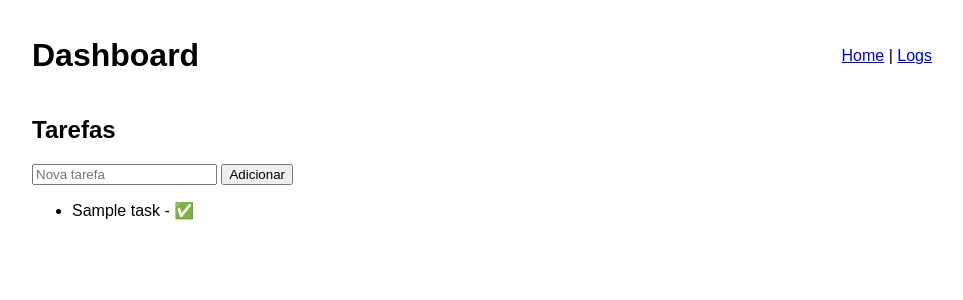
After one commit to IvvyDestiny1999/Pomodoro-Companion, a Flask app: page /dashboard in a window 1280 px wide. The commit adds this page. Shown: the top 300 px of the page, without its empty margins (158-1121 px from the left). Run offline with Flask 3, Linux system fonts and the light colour scheme; tables that the repository leaves empty hold one stand-in row (values such as "Sample post").

Commit message:
pomodoro v3

```diff
--- a/app.py
+++ b/app.py
@@ -1,51 +1,40 @@
-from flask import Flask, render_template, request, redirect, url_for
-from models import db, Task
+from flask import Flask
+from flask_sqlalchemy import SQLAlchemy
+import os
 
-app = Flask(__name__)
-app.config['SQLALCHEMY_DATABASE_URI'] = 'sqlite:///database.db'
-app.config['SQLALCHEMY_TRACK_MODIFICATIONS'] = False
+db = SQLAlchemy()
 
-db.init_app(app)
+def create_app(test_config=None):
+    app = Flask(__name__, static_folder='static', template_folder='templates')
+    app.config.from_mapping(
+        SECRET_KEY=os.environ.get('SECRET_KEY', 'dev-secret'),
+        SQLALCHEMY_DATABASE_URI=os.environ.get('DATABASE_URL', 'sqlite:///pomodoro.db'),
+        SQLALCHEMY_TRACK_MODIFICATIONS=False,
+    )
 
-with app.app_context():
-    db.create_all()
+    if test_config:
+        app.config.update(test_config)
 
-@app.route('/')
-def index():
-    return render_template('index.html')
+    db.init_app(app)
 
-@app.route('/tasks', methods=['GET', 'POST'])
-def tasks():
-    if request.method == 'POST':
-        title = request.form.get('title')
-        if title:
-            new_task = Task(title=title, done=False)
-            db.session.add(new_task)
-            db.session.commit()
-    tasks = Task.query.all()
-    return render_template('tasks.html', tasks=tasks)
+    # Register blueprints if routes.py provides them
+    try:
+        from routes import main_bp
+        app.register_blueprint(main_bp)
+    except Exception as e:
+        app.logger.warning(f"Could not register blueprint from routes.py: {e}")
 
-@app.route('/done/<int:id>')
-def done_task(id):
-    task = Task.query.get(id)
-    task.done = True
-    db.session.commit()
-    return redirect(url_for('tasks'))
+    # Create DB tables
+    with app.app_context():
+        try:
+            db.create_all()
+        except Exception as e:
+            app.logger.warning(f"DB create_all failed: {e}")
 
-@app.route('/delete/<int:id>')
-def delete_task(id):
-    task = Task.query.get(id)
-    db.session.delete(task)
-    db.session.commit()
-    return redirect(url_for('tasks'))
+    return app
 
-@app.route('/stats')
-def stats():
-    return render_template('stats.html')
-
-@app.route('/logs')
-def logs():
-    return render_template('logs.html')
+# For gunicorn: module: callable -> app:create_app()
+app = create_app()
 
 if __name__ == '__main__':
-    app.run(host='0.0.0.0', port=5000)
+    app.run(host='0.0.0.0', port=int(os.environ.get('PORT', 5000)), debug=True)
--- a/render.yaml
+++ b/render.yaml
@@ -2,6 +2,6 @@ services:
   - type: web
     name: pomodoro-companion
     env: python
-    buildCommand: pip install -r requirements.txt
-    startCommand: gunicorn app:app
     plan: free
+    buildCommand: "pip install -r requirements.txt"
+    startCommand: "gunicorn app:app"
--- a/requirements.txt
+++ b/requirements.txt
@@ -1,3 +1,3 @@
-Flask==3.0.3
-Flask-SQLAlchemy==3.1.1
-gunicorn==23.0.0
+Flask>=2.0
+Flask-SQLAlchemy>=3.0
+gunicorn
--- /dev/null
+++ b/routes.py
@@ -0,0 +1,53 @@
+from flask import Blueprint, render_template, request, redirect, url_for, jsonify, current_app
+from app import db
+from models import Task, Log
+
+main_bp = Blueprint('main', __name__)
+
+@main_bp.route('/')
+def index():
+    return render_template('index.html')
+
+@main_bp.route('/dashboard')
+def dashboard():
+    tasks = Task.query.order_by(Task.created_at.desc()).all()
+    return render_template('dashboard.html', tasks=tasks)
+
+@main_bp.route('/logs')
+def logs():
+    logs = Log.query.order_by(Log.created_at.desc()).limit(200).all()
+    return render_template('logs.html', logs=logs)
+
+# API: CRUD tasks
+@main_bp.route('/api/tasks', methods=['GET'])
+def api_tasks():
+    tasks = Task.query.order_by(Task.created_at.desc()).all()
+    return jsonify([t.to_dict() for t in tasks])
+
+@main_bp.route('/api/tasks', methods=['POST'])
+def api_tasks_create():
+    data = request.get_json() or {}
+    title = data.get('title') or data.get('name')
+    if not title:
+        return jsonify({'error': 'title required'}), 400
+    task = Task(title=title, description=data.get('description'))
+    db.session.add(task)
+    db.session.commit()
+    return jsonify(task.to_dict()), 201
+
+@main_bp.route('/api/tasks/<int:task_id>', methods=['PUT'])
+def api_tasks_update(task_id):
+    task = Task.query.get_or_404(task_id)
+    data = request.get_json() or {}
+    task.title = data.get('title', task.title)
+    task.description = data.get('description', task.description)
+    task.completed = bool(data.get('completed', task.completed))
+    db.session.commit()
+    return jsonify(task.to_dict())
+
+@main_bp.route('/api/tasks/<int:task_id>', methods=['DELETE'])
+def api_tasks_delete(task_id):
+    task = Task.query.get_or_404(task_id)
+    db.session.delete(task)
+    db.session.commit()
+    return jsonify({'deleted': True})
--- a/static/css/style.css
+++ b/static/css/style.css
@@ -1,32 +1 @@
-body {
-  font-family: Arial, sans-serif;
-  margin: 0;
-  padding: 0;
-  text-align: center;
-  background: #f4f4f4;
-}
-header {
-  background: #ff6347;
-  padding: 10px;
-  color: white;
-}
-nav a {
-  margin: 0 10px;
-  color: white;
-  text-decoration: none;
-}
-.timer-section {
-  margin-top: 20px;
-}
-#timer {
-  font-size: 3em;
-  margin: 20px 0;
-}
-button {
-  margin: 5px;
-  padding: 10px 20px;
-}
-ul {
-  list-style: none;
-  padding: 0;
-}
+body{font-family: Arial, sans-serif; max-width:900px; margin:0 auto; padding:1rem;} header{display:flex;justify-content:space-between;align-items:center;}#timer{font-size:48px;margin:1rem 0;}
--- /dev/null
+++ b/static/js/main.js
@@ -0,0 +1,64 @@
+// Minimal Pomodoro timer skeleton for frontend
+let timerEl, startBtn, stopBtn, resetBtn;
+let seconds = 25*60;
+let interval = null;
+
+function formatTime(s){
+    let m = Math.floor(s/60).toString().padStart(2,'0');
+    let sec = (s%60).toString().padStart(2,'0');
+    return `${m}:${sec}`;
+}
+
+document.addEventListener('DOMContentLoaded', ()=>{
+    timerEl = document.getElementById('timer');
+    startBtn = document.getElementById('start');
+    stopBtn = document.getElementById('stop');
+    resetBtn = document.getElementById('reset');
+    timerEl && (timerEl.textContent = formatTime(seconds));
+
+    startBtn && startBtn.addEventListener('click', ()=>{
+        if(interval) return;
+        interval = setInterval(()=>{
+            seconds--;
+            timerEl.textContent = formatTime(seconds);
+            if(seconds<=0){
+                clearInterval(interval);
+                interval = null;
+                seconds = 25*60;
+                // simple TTS
+                if(window.speechSynthesis){
+                    let u = new SpeechSynthesisUtterance('Pomodoro completed!');
+                    window.speechSynthesis.speak(u);
+                }
+            }
+        }, 1000);
+    });
+
+    stopBtn && stopBtn.addEventListener('click', ()=>{
+        if(interval) clearInterval(interval);
+        interval = null;
+    });
+
+    resetBtn && resetBtn.addEventListener('click', ()=>{
+        if(interval) clearInterval(interval);
+        interval = null;
+        seconds = 25*60;
+        timerEl.textContent = formatTime(seconds);
+    });
+
+    // Task form submit (dashboard)
+    const tf = document.getElementById('task-form');
+    if(tf){
+        tf.addEventListener('submit', async (e)=>{
+            e.preventDefault();
+            const title = tf.title.value.trim();
+            if(!title) return;
+            await fetch('/api/tasks', {
+                method: 'POST',
+                headers: {'Content-Type':'application/json'},
+                body: JSON.stringify({title})
+            });
+            window.location.reload();
+        });
+    }
+});
--- /dev/null
+++ b/static/js/version.js
@@ -0,0 +1 @@
+document.addEventListener('DOMContentLoaded', ()=>{try{document.getElementById('version').textContent = 'v0.1.0';}catch(e){}});
--- /dev/null
+++ b/templates/dashboard.html
@@ -0,0 +1,33 @@
+<!doctype html>
+<html>
+<head>
+  <meta charset="utf-8">
+  <title>Dashboard - Pomodoro Companion</title>
+  <link rel="stylesheet" href="{{ url_for('static', filename='css/style.css') }}">
+  <script src="{{ url_for('static', filename='js/main.js') }}" defer></script>
+  <script src="{{ url_for('static', filename='version.js') }}"></script>
+</head>
+<body>
+  <header>
+    <h1>Dashboard</h1>
+    <nav><a href="{{ url_for('main.index') }}">Home</a> | <a href="{{ url_for('main.logs') }}">Logs</a></nav>
+  </header>
+  <main>
+    <section id="tasks">
+      <h2>Tarefas</h2>
+      <form id="task-form">
+        <input name="title" placeholder="Nova tarefa" required>
+        <button type="submit">Adicionar</button>
+      </form>
+      <ul id="task-list">
+        {% for t in tasks %}
+          <li data-id="{{ t.id }}">{{ t.title }} - {% if t.completed %}✅{% else %}⏳{% endif %}</li>
+        {% else %}
+          <li>Nenhuma tarefa</li>
+        {% endfor %}
+      </ul>
+    </section>
+  </main>
+  <footer><span id="version"></span></footer>
+</body>
+</html>
--- a/version.js
+++ b/version.js
@@ -1 +1 @@
-document.getElementById("version").innerText = "2.0.0";
+const VERSION = '0.1.0';
```
Also changed, not shown: models.py (+23 -4 lines), templates/index.html (+33 -9 lines), templates/logs.html (+22 -13 lines), README.md (added).
